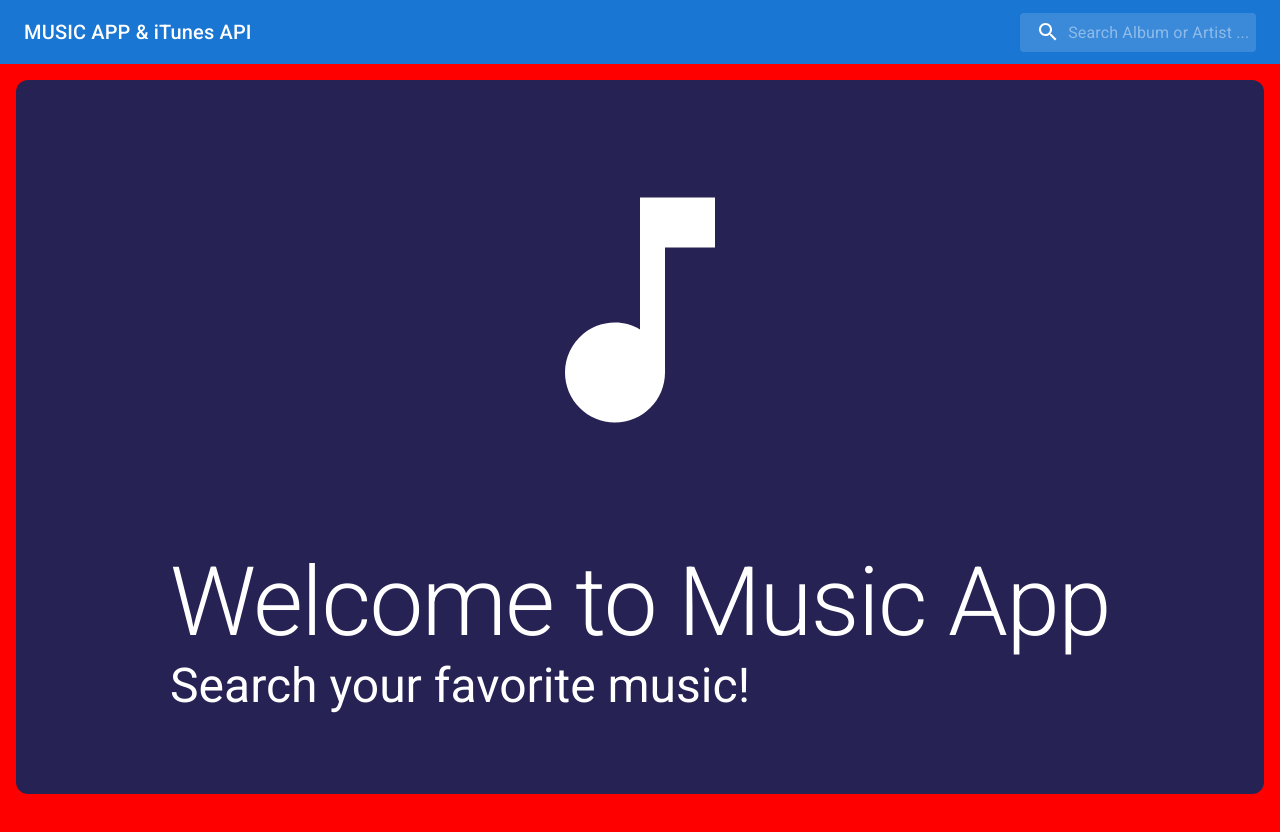
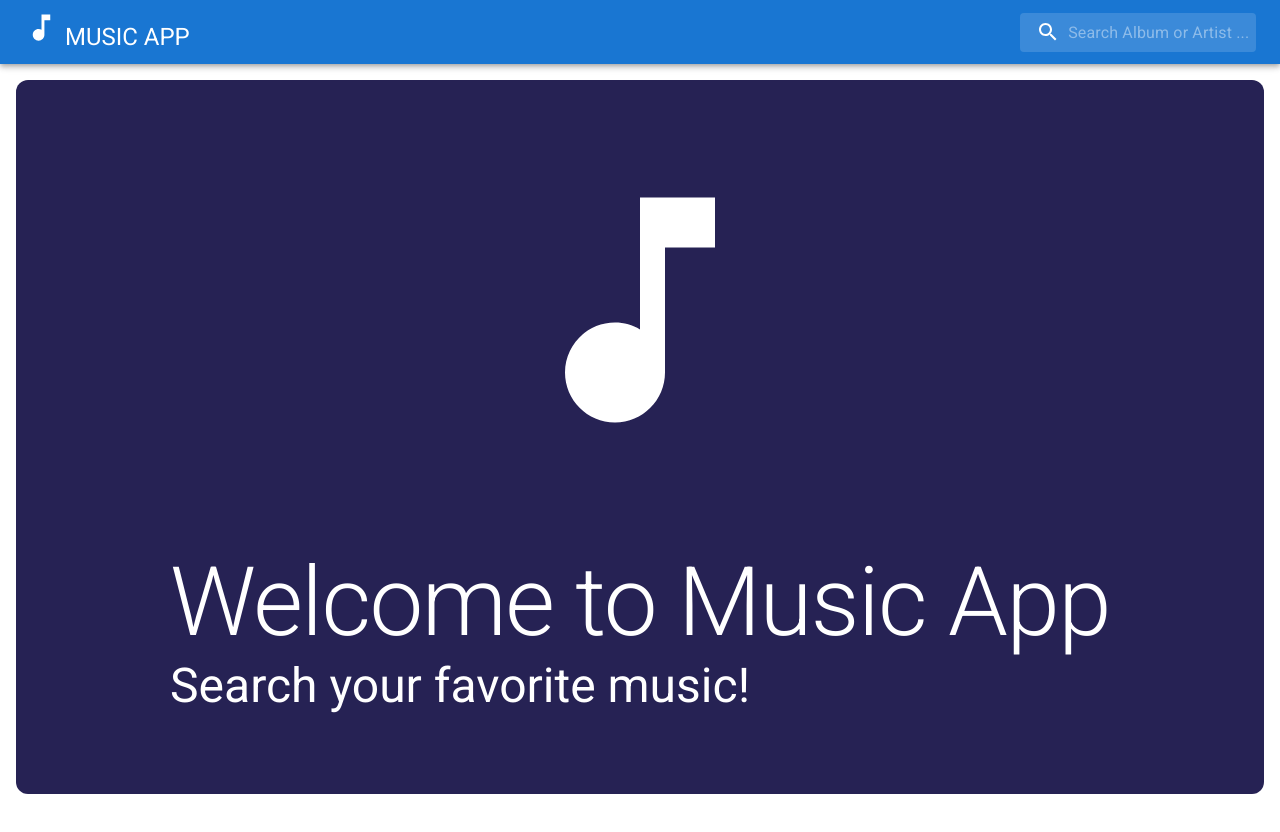
Before and after one commit to JordiTrassi/Music-App, a React (Vite) app in the folder music-app/: page /home in a window 1280 px wide. Shown: the top 832 px of the page. Built offline with nearby package versions, Linux system fonts and the light colour scheme; no server answers.

Commit message:
Refacted buttons code

```diff
--- a/music-app/src/components/AlbumCard.jsx
+++ b/music-app/src/components/AlbumCard.jsx
@@ -1,4 +1,4 @@
-import { Box, Card, CardContent, CardMedia, IconButton, Typography } from '@mui/material';
+import { Box, Card, CardContent, CardMedia, IconButton, Tooltip, Typography } from '@mui/material';
 
 import { AddCircle } from '@mui/icons-material';
 import { Link } from 'react-router-dom';
@@ -32,11 +32,17 @@ export const AlbumCard = ({
         </CardContent>
 
         <Box sx={{ display: 'flex', alignItems: 'center', pl: 1, pb: 1 }}>
-            <Link to={`/album/${collectionId}`}>
-                <IconButton>
+          <Link to={`/album/${collectionId}`}>
+            <Tooltip
+              title="more info"
+              placement="right"
+              arrow
+            >
+              <IconButton>
                     <AddCircle fontSize='large'/>
                 </IconButton>
-            </Link>
+            </Tooltip>
+          </Link>
 
 
         </Box>
--- a/music-app/src/components/Navbar.jsx
+++ b/music-app/src/components/Navbar.jsx
@@ -1,8 +1,8 @@
-// import { Link } from 'react-router-dom';
-import { AppBar, Box, Toolbar, IconButton, Typography, InputBase, Link  } from '@mui/material';
+import { AppBar, Box, Toolbar, Typography, InputBase, Link, Tooltip  } from '@mui/material';
 import { styled, alpha } from '@mui/material/styles';
 
 import SearchIcon from '@mui/icons-material/Search';
+import { MusicNote } from '@mui/icons-material';
 
 const Search = styled('div')(({ theme }) => ({
   position: 'relative',
@@ -55,18 +55,25 @@ export const Navbar = () => {
       <AppBar position="static">
         <Toolbar>
           <Typography
-                variant="h6"
+                variant="h5"
                 noWrap
                 component="div"
-                sx={{ flexGrow: 1, display: { xs: 'none', sm: 'block' } }}
+                sx={{ flexGrow: 1, display: { xs: '2', sm: 'block' } }}
+          >
+            <Tooltip
+              title="home"
+              arrow
+              placement="bottom"
+
             >
               <Link
                 color="inherit"
                 underline="none"
                 href="/"
                 >
-                    MUSIC APP & iTunes API
+                    <MusicNote sx={{fontSize: 35}} /> MUSIC APP
               </Link>
+            </Tooltip>
           </Typography>
             <Search>
                 <SearchIconWrapper>
--- a/music-app/src/pages/AlbumPage.jsx
+++ b/music-app/src/pages/AlbumPage.jsx
@@ -1,10 +1,13 @@
 import { useSelector } from 'react-redux';
-import { Navigate, useParams } from 'react-router-dom';
-import { Box, Grid, Typography } from '@mui/material';
+import { Navigate, useNavigate, useParams } from 'react-router-dom';
+import { Box, Grid, IconButton, Tooltip, Typography } from '@mui/material';
+import ArrowCircleLeftIcon from '@mui/icons-material/ArrowCircleLeft';
 
 
 
 export const AlbumPage = () => {
+
+  const navigate = useNavigate();
 
   const { collectionId } = useParams();
 
@@ -32,7 +35,8 @@ export const AlbumPage = () => {
         alignItems="center"
         justifyContent="center"
         sx={{ maxWidth: '90%', minHeight: '90vh', backgroundColor: 'primary.main', borderRadius: 3, ml: 'auto', mr: 'auto', mt: '30px'}}
-      >
+    >
+
       <Grid
         item
         className='animate__animated animate__fadeInLeft'
@@ -51,14 +55,33 @@ export const AlbumPage = () => {
             src={artworkUrl100}
           />
         </Grid>
-      <Grid
-        item
-        sx={{ml: 6}}
-      >
+        <Grid
+          item
+          sx={{ml: 6}}
+        >
           <Typography color="white" variant='h2'sx={{ p: 3 }}>{artistName}</Typography>
           <Typography color="white" variant='h4' sx={{ p: 3 }}>{collectionName}</Typography>
           <Typography color="white" variant='h6' sx={{ pl: 3 }}>{releaseYearAlbum}</Typography>
         </Grid>
+        <Grid
+          item
+          sx={{ml: 6}}
+        >
+          <Tooltip
+            title="back"
+            arrow
+          >
+          <IconButton
+              onClick={() => navigate(-1)}
+              sx={{
+                color: 'white',
+                ':hover': { opacity: 0.5 },
+              }}
+            >
+              <ArrowCircleLeftIcon sx={{ fontSize: 45 }} />
+            </IconButton>
+          </Tooltip>
+        </Grid>
      </Grid>
   )
 }
--- a/music-app/src/pages/HomePage.jsx
+++ b/music-app/src/pages/HomePage.jsx
@@ -15,9 +15,9 @@ export const HomePage = () => {
   console.log(albums);
 
 
-  useEffect(() => {
-    dispatch(getAlbums());
-  },[])
+  // useEffect(() => {
+  //   dispatch(getAlbums());
+  // },[])
 
   return (
     <Box
@@ -26,7 +26,7 @@ export const HomePage = () => {
       display="flex"
       flexDirection="column"
       alignItems="center"
-      sx={{height:'100vh', p: 2, backgroundColor: 'red'}}
+      sx={{height:'100vh', p: 2}}
     >
 
       {
@@ -35,7 +35,7 @@ export const HomePage = () => {
           : <InitialVeiw />
       }
 
-   </Box>
+    </Box>
 
   )
 }
--- a/music-app/src/pages/ListPage.jsx
+++ b/music-app/src/pages/ListPage.jsx
@@ -1,6 +1,6 @@
 import { useDispatch, useSelector } from 'react-redux';
 import { changingViewGrid, getAlbums } from '../store';
-import { Box, Button} from '@mui/material';
+import { Box, Button, Tooltip} from '@mui/material';
 import FormatListBulletedIcon from '@mui/icons-material/FormatListBulleted';
 import GridViewIcon from '@mui/icons-material/GridView';
 import { AlbumsGridView, AlbumsListView } from '../views';
@@ -19,6 +19,7 @@ export const ListPage = () => {
             display="flex"
             flexDirection="column"
             alignItems="center"
+            sx={{p: 2 }}
         >
             <Box
                 item
@@ -34,7 +35,13 @@ export const ListPage = () => {
                         onClick={() => dispatch(changingViewGrid(false))}
                         sx={{ p: 2, mr: 3 }}
                     >
+                    <Tooltip
+                        title="List View"
+                        arrow
+                        placement="left"
+                    >
                         <FormatListBulletedIcon sx={{fontSize: 32}} />
+                    </Tooltip>
                     </Button>
 
                     <Button
@@ -43,7 +50,13 @@ export const ListPage = () => {
                         onClick={() => dispatch(changingViewGrid(true))}
                         sx={{ p: 2, ml: 3 }}
                     >
+                    <Tooltip
+                        title="Grid View"
+                        arrow
+                        placement="right"
+                    >
                         <GridViewIcon sx={{fontSize: 32}} />
+                    </Tooltip>
                     </Button>
 
             </Box>
@@ -54,7 +67,10 @@ export const ListPage = () => {
                     : <AlbumsListView />
             }
 
-
+            <Tooltip
+            title="more results"
+            arrow
+            >
                 <Button
                     variant="contained"
                     disabled={isLoading}
@@ -63,6 +79,8 @@ export const ListPage = () => {
                 >
                     Next Page
                 </Button>
+
+            </Tooltip>
         </Box>
     );
 }
```
Lines whose indentation alone changed are shown as unchanged.
